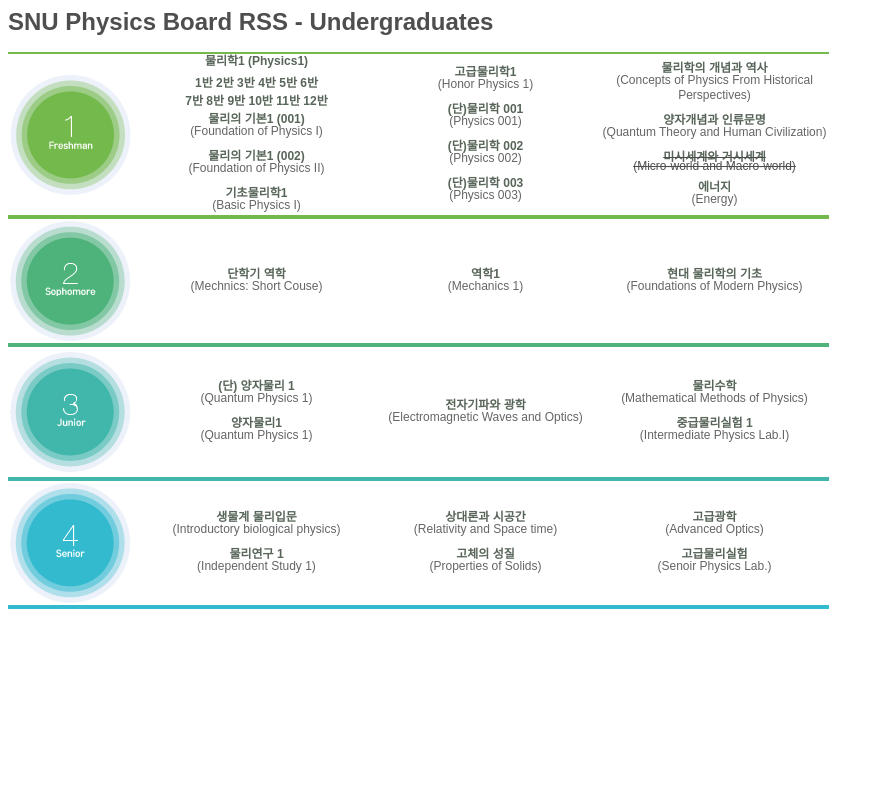
After one commit to seungwonpark/SNU_physics_board_rss, a PHP site: page /subjects/course_under_spring_.php in a window 1280 px wide. The commit adds this page. Shown: the whole page, without its empty margins (0-884 px from the left). Run offline with PHP 8.4, Linux system fonts and the light colour scheme.

Commit message:
Added course selection page

```diff
--- /dev/null
+++ b/subjects/course_under_spring_.php
@@ -0,0 +1,116 @@
+<html>
+<head>
+  <style type="text/css">
+	body,tr,td{font-size:12px; color:#4d4e4d; font-family:arial; text-decoration:none;}
+	td{line-height:8px;}
+	b{line-height:10px; color:586559;}
+	br{text-spacing:-1px;}
+	a{color:#656565; text-decoration:none; line-height:15px;}
+
+	table{
+	border-collapse : collapse; border:1px;
+	}
+  </style>
+</head>
+<body>
+	<tr align=left><td>
+                <table border=0 cellpadding=0 cellspacing=0>
+                <h1>SNU Physics Board RSS - Undergraduates</h1>
+                <tr height=2 bgcolor=73b94b><td></td></tr>
+
+<!--1-->
+		<tr><td>
+		<table cellpadding=2 cellspacing=1>
+                <tr height=160>
+                <td align=left width=130><img src=img/1year.png></td>
+                <td align=center width=225>
+		<b>물리학1 (Physics1)</b></p>
+		<?php
+			for($i=1;$i<=12;$i++){
+				echo '<a href=2017_gp1_' . sprintf('%03d',$i) . '.xml><b>' . $i . '반</b></a> ';
+				if($i == 6){
+					echo '<br><br>';
+				}
+			}
+		?>
+		<br>
+		<br>
+		<a href=2017_fp001.xml><b>물리의 기본1 (001)</b><br>(Foundation of Physics I)</a></p>
+		<a href=2017_fp002.xml><b>물리의 기본1 (002)</b><br>(Foundation of Physics II)</a></p>
+		<a href=2017_bp.xml><b>기초물리학1 </b><br>(Basic Physics I)</a> </p>
+		</td>
+
+                <td align=center width=225>
+		<a href=2017_hphy.xml><b>고급물리학1</b> <br>(Honor Physics 1)</a></p>
+		<a href=2017_phy001.xml><b>(단)물리학 001</b><br>(Physics 001)</a></p>
+		<a href=2017_phy002.xml><b>(단)물리학 002</b><br>(Physics 002)</p>
+		<a href=2017_phy003.xml><b>(단)물리학 003</b><br>(Physics 003)</p>
+		</td>
+
+		<td align=center width=225>
+		<a href=2017_cpfhp.xml><b>물리학의 개념과 역사</b> <br>(Concepts of Physics From Historical Perspectives)</a></p>
+		<a href=2017_qthc.xml><b>양자개념과 인류문명</b><br>(Quantum Theory and Human Civilization)</a></p>
+		<s><b>미시세계와 거시세계</b><br>(Micro-world and Macro-world)</s></p>
+		<a href=2017_energy.xml><b>에너지</b><br>(Energy)</a>
+		</td></tr>
+
+                <tr height=1 bgcolor=73b94b><td colspan=4></td></tr>
+
+<!--2-->
+                <tr height=100>
+                <td align=left width=130><img src=img/2year.png></td>
+                <td align=center width=220>
+		<a href=2017_mech_s.xml><b>단학기 역학</b> <br>(Mechnics: Short Couse)</a></p>
+		</td>
+		<td align=center width=220>
+		<a href=2017_mech1.xml><b>역학1</b><br>(Mechanics 1)</a></p>
+		<!--a href=2017_em1><b>역학1 연습</b><br>(Exercises in Mechanics 1)</a-->
+		</td>
+                <td align=center width=220><a href=></a>
+		<a href=2017_fmp.xml ><b>현대 물리학의 기초</b> <br>(Foundations of Modern Physics)</a> </p>
+		</td></tr>
+                <tr height=1 bgcolor=4db37a><td colspan=4></td></tr>
+
+
+<!--3-->
+                <tr height=130>
+                <td align=left width=50><img src=img/3year.png></td>
+		<td align=center width=220>
+		<a href=2017_qp_s.xml><b>(단) 양자물리 1</b> <br>(Quantum Physics 1)</a></p>
+		<a href=2017_qphy1.xml><b>양자물리1</b><br>(Quantum Physics 1)</a></p>
+		<!--a href=2017_eqp1><b>양자물리 1 연습</b> <br>(Exercises in Quantum Physics 1)</a-->
+		</td>
+                <td align=center width=220>
+		<a href=2017_emwave.xml><b>전자기파와 광학</b><br>(Electromagnetic Waves and Optics)</a></p>
+		<!--a href=2017_eewo><b>전자기파와 광학 연습</b> <br>(Exercises in Electromagnetic Waves <br>and Optics)</a-->
+		</td>
+                <td align=center width=220>
+		<a href=2017_mmp.xml><b>물리수학 </b><br>(Mathematical Methods of Physics)</a> </p>
+		<a href=2017_ipl.xml><b>중급물리실험 1</b> <br>(Intermediate Physics Lab.I)</a>
+		</td>
+		</tr>
+                <tr height=1 bgcolor=41b7ab><td colspan=4></td></tr>
+<!--4-->
+                <tr height=120>
+                <td align=left width=50><img src=img/4year.png></td>
+                <td align=center width=220>
+		<a href=2017_ibp.xml><b>생물계 물리입문</b> <br>(Introductory biological physics)</a></p>
+		<a href=2017_is1.xml><b>물리연구 1</b><br>(Independent Study 1)</a>
+		</td>
+                <td align=center width=220><a href=2017_rst><b>상대론과 시공간</b> <br>(Relativity and Space time)</a></p>
+		<A href=2017_ps.xml><b>고체의 성질</b><br>(Properties of Solids)</a>
+		</td>
+                <td align=center width=220>
+		<!--a href=2017_fm><b>유체역학</b> <br>(Fluid Mechanics)</a></p-->
+		<a href=2017_ao.xml><b>고급광학</b><br>(Advanced Optics)</a></p>
+		<A href=2017_spb.xml><b>고급물리실험</b><br>(Senoir Physics Lab.)</a></td>
+		</tr>
+                <tr height=1 bgcolor=33bace><td colspan=4></td></tr>
+
+		</td></tr>
+		</table>
+
+		</table>
+	</td></tr>
+</body>
+</html>
--- /dev/null
+++ b/subjects/index.php
@@ -0,0 +1,4 @@
+<html>
+	<a href="course_under_spring_.php">Undergraduate - 2017 Spring Semester</a> <br>
+	<a href="course_grad_spring_.php">Graduate - 2017 Spring Semester</a> <br>
+</html>
```
Also changed, not shown: index.php (+4 -6 lines), subjects/course_grad_spring_.php (added, +61 -0 lines), subjects/img/1year.png (added), subjects/img/2year.png (added), subjects/img/3year.png (added), subjects/img/4year.png (added), subjects/img/Grad-seme_A.png (added), subjects/img/Grad-seme_AA.png (added), subjects/img/Ugrad-seme_A.png (added), subjects/img/Ugrad-seme_AA.png (added), subjects/img/Ugrad-summer.png (added), subjects/img/Ugrad01_title.png (added), subjects/img/exptHom.png (added), subjects/img/gr01_title.png (added), 1 more files.
